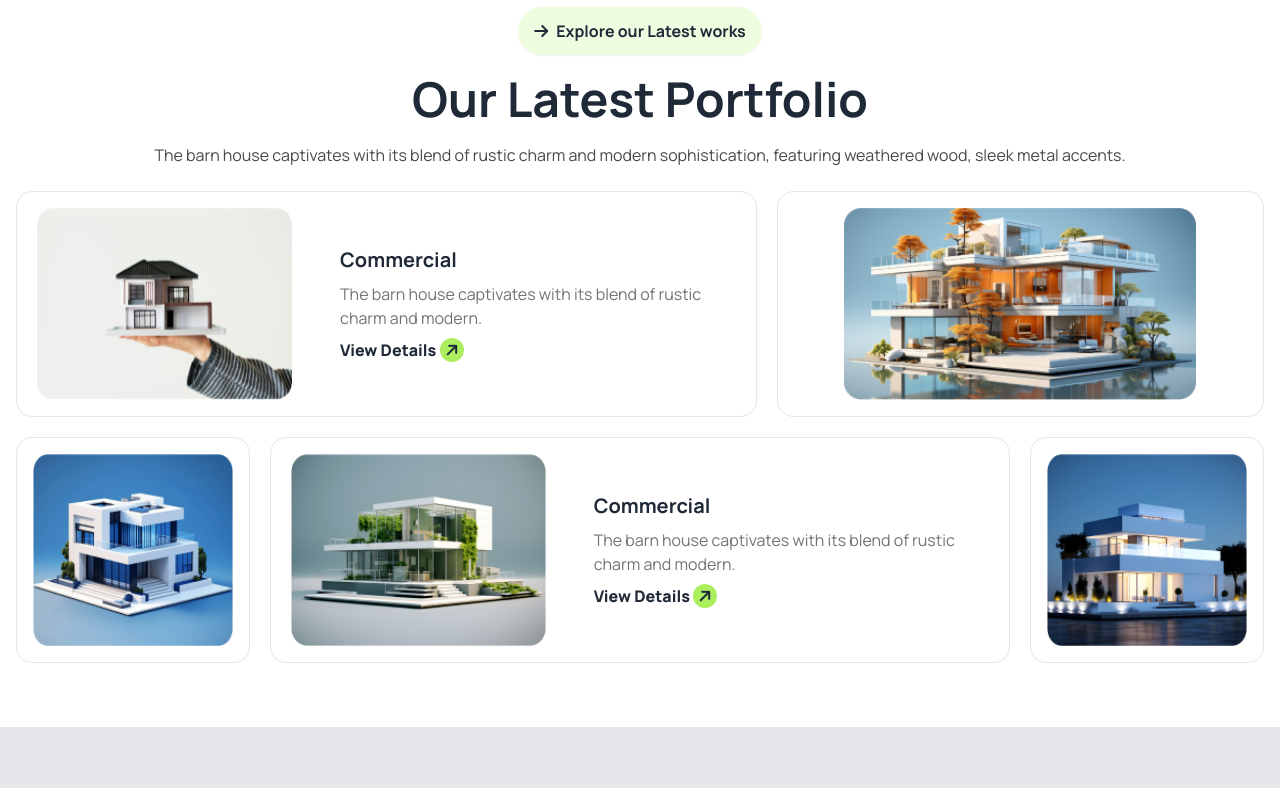
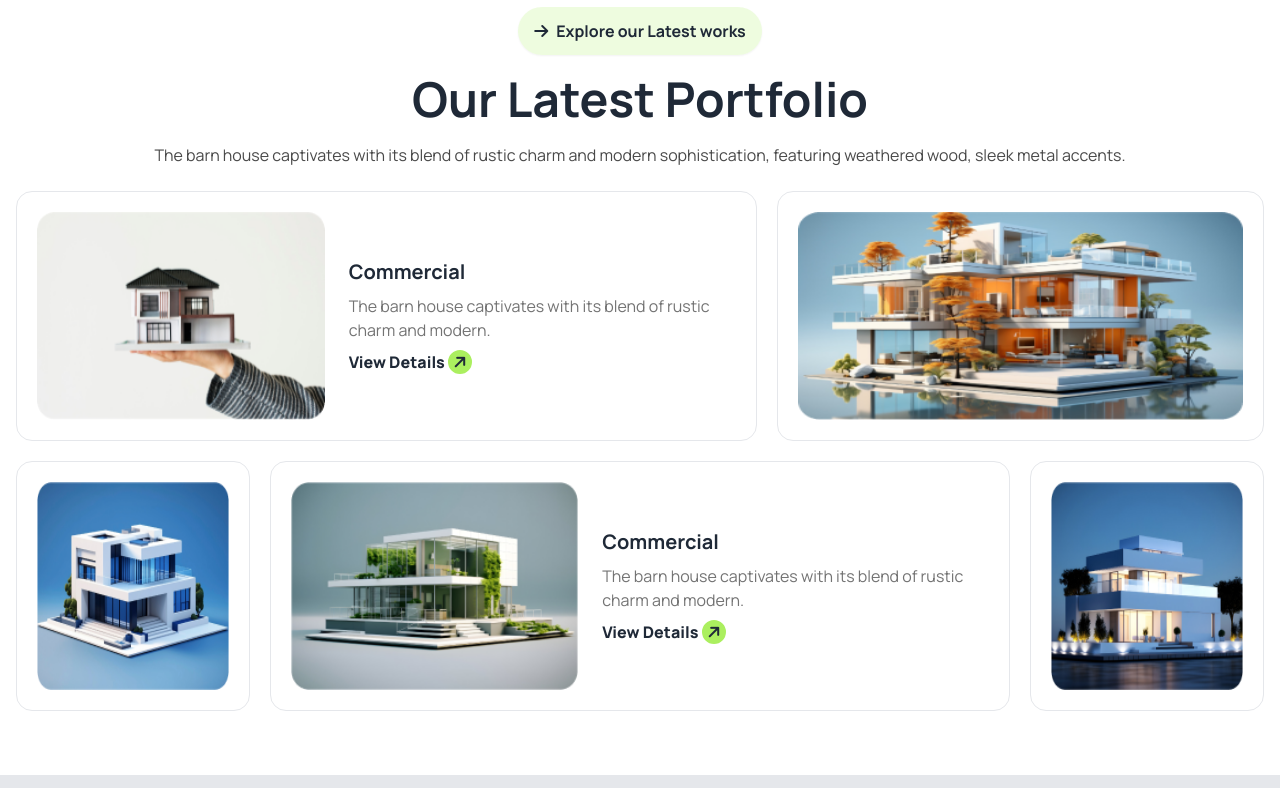
Before and after one commit to tan45Nadim/PH-B10A3-Rental-Solutions, a plain HTML site: page index.html in a window 1280 px wide. Shown: the part 2000-2788 px from the top of the page. Drawn offline with nearby package versions, Linux system fonts and the light colour scheme.

Commit message:
portfolio section fixed

```diff
--- a/index.html
+++ b/index.html
@@ -229,7 +229,7 @@
             <div class="w-full lg:w-[45%]">
               <!-- <img class="object-cover" src="./assets/Rectangle.png" alt="" /> -->
               <img
-                class="object-cover w-full h-[390px] lg:h-full"
+                class="rounded-2xl object-cover w-full h-[390px] lg:h-full"
                 src="./assets/Rectangle.png"
                 alt=""
               />
@@ -328,27 +328,24 @@
             </p>
           </div>
           <!-- card -->
-          <div class="grid md:grid-cols-2 lg:grid-cols-5 gap-5">
+          <div class="grid md:grid-cols-2 lg:grid-cols-5 gap-4 md:gap-5">
             <!-- card-1 -->
             <div
-              class="card flex flex-col md:flex-row md:col-span-2 lg:col-span-3 pt-5 md:pt-0 items-center bg-white border"
+              class="rounded-2xl p-5 flex flex-col md:flex-row md:col-span-2 lg:col-span-3 items-center bg-white border gap-4"
             >
               <div>
-                <figure class="">
                 <img
                   src="./assets/img1.png"
                   alt="building-img"
-                    class="rounded-xl w-96 h-56 overflow-hidden px-4 md:pl-5 md:py-4"
+                  class="rounded-xl w-96 h-52 overflow-hidden"
                 />
-                </figure>
               </div>
-              <div class="card-body space-y-">
-                <h2 class="card-title font-bold">Commercial</h2>
+              <div class="px-2 space-y-2">
+                <h2 class="text-xl font-bold">Commercial</h2>
                 <p class="text-base text-[#737373]">
                   The barn house captivates with its blend of rustic charm and
                   modern.
                 </p>
-                <div class="card-actions">
                 <button class="text-base font-extrabold hover:text-red-600">
                   View Details
                   <i
@@ -357,63 +354,59 @@
                 </button>
               </div>
             </div>
-            </div>
             <!-- card-2 -->
             <div
-              class="card items-center col-span-1 lg:col-span-2 bg-white border"
+              class="rounded-2xl p-5 items-center col-span-1 lg:col-span-2 bg-white border"
             >
-              <div class="">
+              <div>
                 <img
                   src="./assets/img2.png"
                   alt="building-img"
-                  class="rounded-xl p-4 w-96 h-56 overflow-hidden"
+                  class="rounded-xl mx-auto w-96 lg:w-full h-52 overflow-hidden"
                 />
               </div>
             </div>
             <!-- card-3 -->
             <div
-              class="hidden lg:block card col-span-1 items-center bg-white border"
+              class="hidden lg:block rounded-2xl p-5 items-center col-span-1 bg-white border"
             >
-              <div class="">
+              <div>
                 <img
                   src="./assets/img3.png"
                   alt="building-img"
-                  class="rounded-xl p-4 w-96 h-56 overflow-hidden"
+                  class="rounded-xl mx-auto w-96 lg:w-full h-52 overflow-hidden"
                 />
               </div>
             </div>
             <!-- card-3 -->
             <div
-              class="lg:hidden card lg:col-span-1 items-center bg-white border"
+              class="lg:hidden rounded-2xl p-5 items-center lg:col-span-1 bg-white border"
             >
               <div>
                 <img
                   src="./assets/img5.png"
                   alt="building-img"
-                  class="rounded-xl p-4 w-96 h-56 overflow-hidden"
+                  class="rounded-xl mx-auto w-96 lg:w-full h-52 overflow-hidden"
                 />
               </div>
             </div>
             <!-- card-4 -->
             <div
-              class="card flex flex-col md:flex-row md:col-span-2 lg:col-span-3 pt-5 md:pt-0 items-center bg-white border"
+              class="rounded-2xl p-5 flex flex-col md:flex-row md:col-span-2 lg:col-span-3 items-center bg-white border gap-4"
             >
               <div>
-                <figure class="">
                 <img
                   src="./assets/img4.png"
                   alt="building-img"
-                    class="rounded-xl w-96 h-56 overflow-hidden px-4 md:pl-5 md:py-4"
+                  class="rounded-xl w-96 h-52 overflow-hidden"
                 />
-                </figure>
               </div>
-              <div class="card-body space-y-">
-                <h2 class="card-title font-bold">Commercial</h2>
+              <div class="px-2 space-y-2">
+                <h2 class="text-xl font-bold">Commercial</h2>
                 <p class="text-base text-[#737373]">
                   The barn house captivates with its blend of rustic charm and
                   modern.
                 </p>
-                <div class="card-actions">
                 <button class="text-base font-extrabold hover:text-red-600">
                   View Details
                   <i
@@ -422,24 +415,27 @@
                 </button>
               </div>
             </div>
-            </div>
             <!-- card 5 -->
-            <div class="lg:hidden card col-span-1 items-center bg-white border">
-              <div class="">
+            <div
+              class="lg:hidden rounded-2xl p-5 items-center col-span-1 bg-white border"
+            >
+              <div>
                 <img
                   src="./assets/img3.png"
                   alt="building-img"
-                  class="rounded-xl p-4 w-96 h-56 overflow-hidden"
+                  class="rounded-xl mx-auto w-96 lg:w-full h-52 overflow-hidden"
                 />
               </div>
             </div>
             <!-- card-5 -->
-            <div class="card lg:col-span-1 items-center bg-white border">
+            <div
+              class="rounded-2xl p-5 items-center lg:col-span-1 bg-white border"
+            >
               <div>
                 <img
                   src="./assets/img5.png"
                   alt="building-img"
-                  class="rounded-xl p-4 w-96 h-56 overflow-hidden"
+                  class="rounded-xl mx-auto w-96 lg:w-full h-52 overflow-hidden"
                 />
               </div>
             </div>
```
Lines whose indentation alone changed are shown as unchanged.
